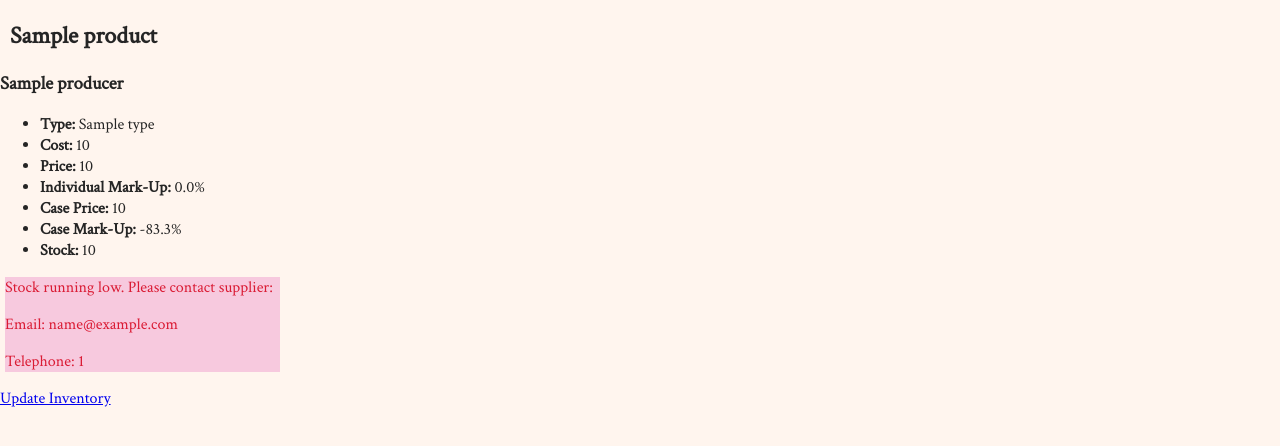
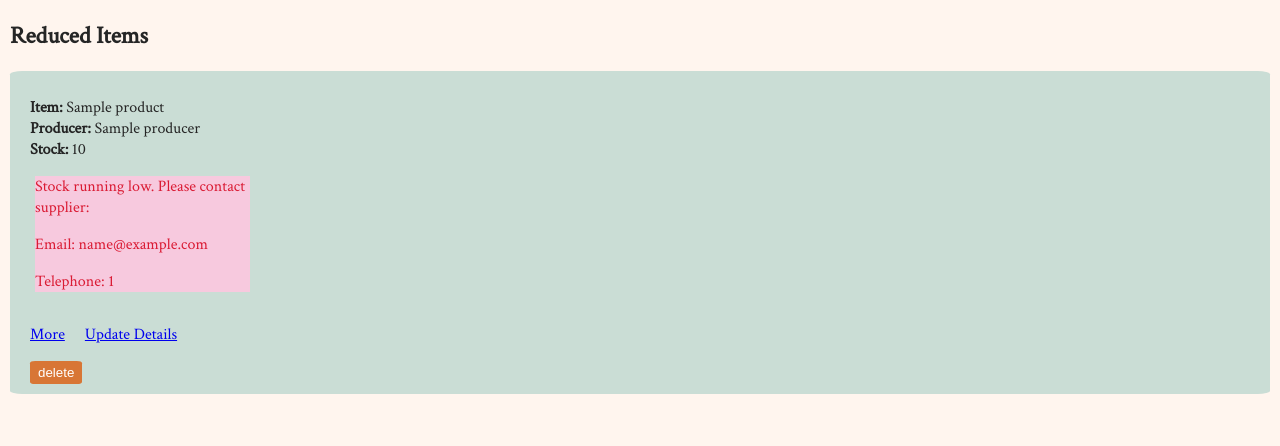
Before and after one commit to duncancryan/wine_shop_project, a Flask app: page /products/reduced/ in a window 1280 px wide. Shown: the part 84-530 px from the top of the page. Run offline with Flask 2, Linux system fonts and the light colour scheme; a database or web service that is not in the repository returns one stand-in record (values such as "Sample title"); some libraries are stand-ins or nearby versions.

Commit message:
aadding a new template, repo function and view function so that products can be filtered by whether they are reduced

```diff
--- a/controllers/product_controller.py
+++ b/controllers/product_controller.py
@@ -83,3 +83,9 @@ def low_stock():
     producers = producer_repository.select_all()
     low_products = product_repository.low_stock()
     return render_template("/products/lowstock.html", low_products=low_products, producers=producers)
+
+@products_blueprint.route("/products/reduced/")
+def reduced_stock():
+    producers = producer_repository.select_all()
+    reduced_products = product_repository.reduced()
+    return render_template("/products/reduced.html", reduced_products=reduced_products, producers=producers)
--- a/repositories/product_repository.py
+++ b/repositories/product_repository.py
@@ -86,3 +86,13 @@ def low_stock():
         product = Product(row['name'], row['type'], producer, row['cost'], row['price'], row['case_price'], row['stock'], row['reduction'], row['id'])
         products.append(product)
     return products
+
+def reduced():
+    products = []
+    sql = "SELECT * FROM products WHERE reduction > 0"
+    results = run_sql(sql)
+    for row in results:
+        producer = producer_repository.select(row['producer_id'])
+        product = Product(row['name'], row['type'], producer, row['cost'], row['price'], row['case_price'], row['stock'], row['reduction'], row['id'])
+        products.append(product)
+    return products
--- a/templates/products/index.html
+++ b/templates/products/index.html
@@ -23,6 +23,9 @@
             <h3>Other Options</h3>
             <p>
             <a href="/products/low-stock">Low Stock Items</a>
+            </p>
+            <p>
+            <a href="/products/reduced">Reduced Items</a>
             </p>
             <p>
                 <a href="/products/new">Add Product</a>
--- /dev/null
+++ b/templates/products/reduced.html
@@ -0,0 +1,44 @@
+{% extends "base.html" %}
+{% block content %}
+
+<h2>Reduced Items</h2>
+
+{% for product in reduced_products %}
+<div class="product-wrapper">
+    <p>
+        <b>Item:</b> {{product.name}} <br><b>Producer:</b> {{product.producer.name}} <br><b>Stock:</b> {{product.stock}}
+    </p>
+    {% if product.stock == 0 %}
+    <aside class="warning">
+        <p>
+            Out of Stock. Please contact supplier:
+        </p>
+        <p>Email: {{product.producer.contact_email}}</p>
+        <p>Telephone: {{product.producer.contact_number}}</p>
+    </aside>
+    {% elif product.stock <= 10 %}
+    <aside class="warning">
+        <p>
+            Stock running low. Please contact supplier:
+        </p>
+        <p>Email: {{product.producer.contact_email}}</p>
+        <p>Telephone: {{product.producer.contact_number}}</p>
+    </aside>
+    {% endif %}
+    <div class="options">
+        <p>
+            <a href="/products/{{product.id}}">More</a>
+        </p>
+        <br>
+        <p>
+            <a href="/products/{{product.id}}/edit">Update Details</a>
+        </p>
+    </div>
+    <div class="delete">
+        <form action="/products/{{ product.id }}/delete" method="POST">
+            <input class="btn btn--danger" type="submit" value="delete" />
+        </form>
+    </div>
+</div>
+{% endfor %}
+{% endblock %}
```
